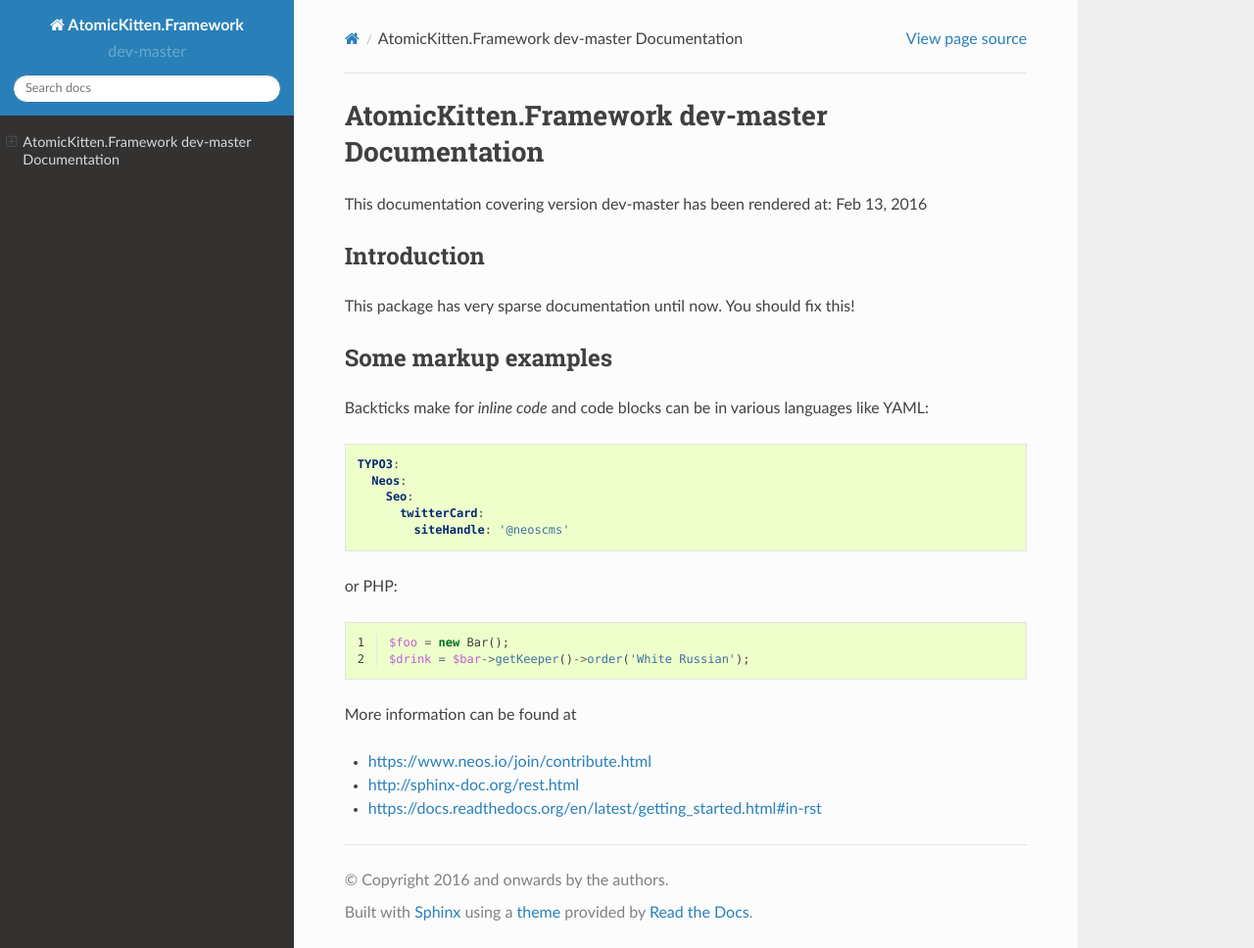
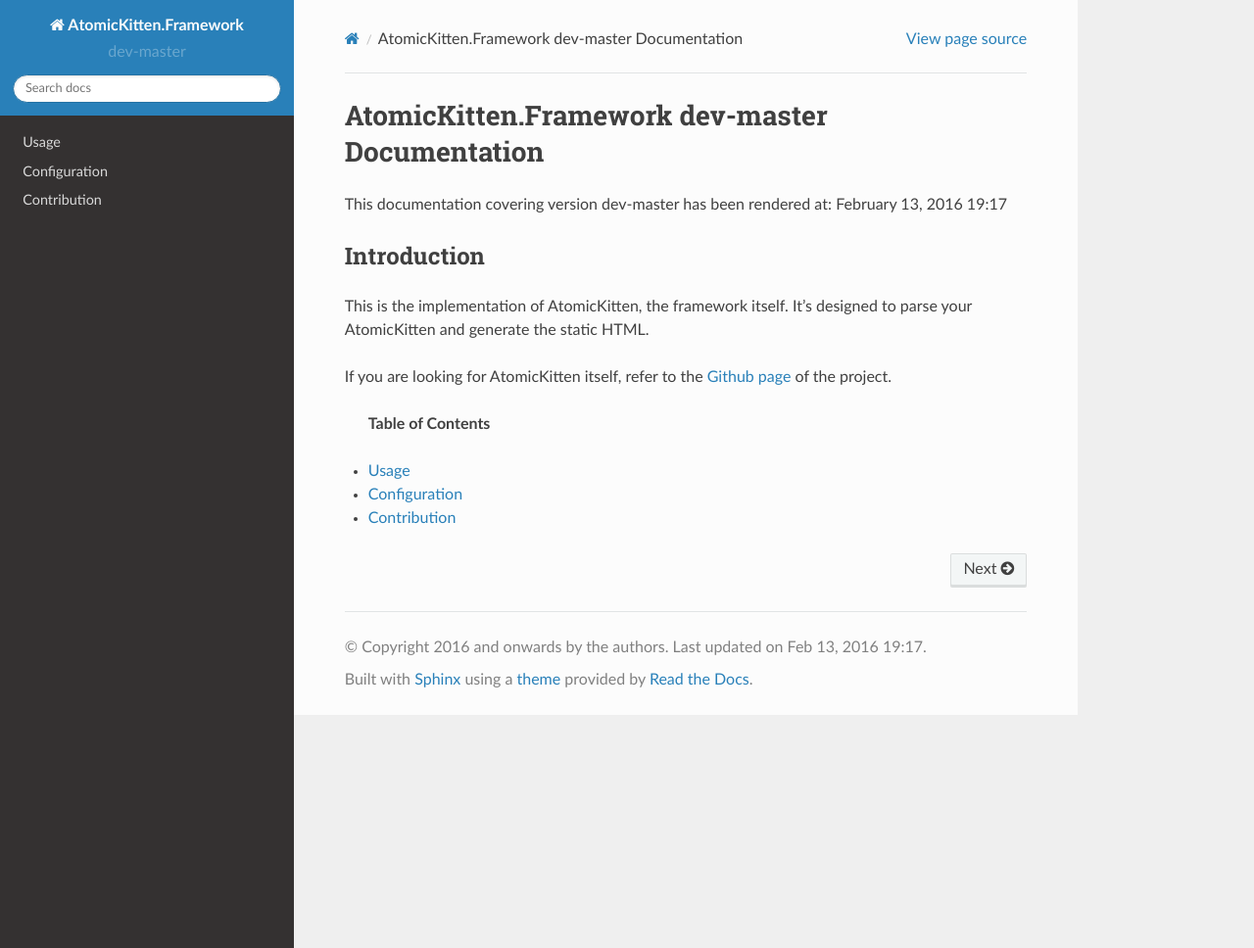
Before and after one commit to DanielSiepmann/AtomicKitten.Framework, a Sphinx documentation site: the page built from Documentation/index.rst, in a window 1280 px wide and 968 px high. Shown: the whole window at 98% size. Built offline with Sphinx 7.4.7 and the Read the Docs theme 2.0.0, drawn with Linux system fonts in a browser that asks for light colours.

Commit message:
[WIP][FEATURE] Add documentation

```diff
--- a/Documentation/conf.py
+++ b/Documentation/conf.py
@@ -52,7 +52,7 @@
 # General information about the project.
 project = u'AtomicKitten.Framework'
 copyright = u'2016 and onwards by the authors'
-author = u'Author and Contributors'
+author = u'Daniel Siepmann and Contributors'
 
 # The version info for the project you're documenting, acts as replacement for
 # |version| and |release|, also used in various other places throughout the
@@ -74,7 +74,7 @@
 # non-false value, then it is used:
 #today = ''
 # Else, today_fmt is used as the format for a strftime call.
-#today_fmt = '%B %d, %Y'
+today_fmt = '%B %d, %Y %H:%M'
 
 # List of patterns, relative to source directory, that match files and
 # directories to ignore when looking for source files.
@@ -85,7 +85,7 @@
 #default_role = None
 
 # If true, '()' will be appended to :func: etc. cross-reference text.
-#add_function_parentheses = True
+add_function_parentheses = True
 
 # If true, the current module name will be prepended to all description
 # unit titles (such as .. function::).
@@ -105,7 +105,7 @@
 #keep_warnings = False
 
 # If true, `todo` and `todoList` produce output, else they produce nothing.
-todo_include_todos = False
+todo_include_todos = True
 
 
 # -- Options for HTML output ----------------------------------------------
@@ -160,11 +160,11 @@
 
 # If not '', a 'Last updated on:' timestamp is inserted at every page bottom,
 # using the given strftime format.
-#html_last_updated_fmt = '%b %d, %Y'
+html_last_updated_fmt = '%b %d, %Y %H:%M'
 
 # If true, SmartyPants will be used to convert quotes and dashes to
 # typographically correct entities.
-#html_use_smartypants = True
+html_use_smartypants = True
 
 # Custom sidebar templates, maps document names to template names.
 #html_sidebars = {}
@@ -271,7 +271,7 @@
 ]
 
 # If true, show URL addresses after external links.
-#man_show_urls = False
+man_show_urls = True
 
 
 # -- Options for Texinfo output -------------------------------------------
@@ -299,7 +299,9 @@
 
 
 # Example configuration for intersphinx: refer to the Python standard library.
-intersphinx_mapping = {'https://docs.python.org/': None}
+intersphinx_mapping = {
+        'flow': ('http://flowframework.readthedocs.org/en/stable/', None)
+}
 
 # load PhpLexer
 from sphinx.highlighting import lexers
--- a/Documentation/index.rst
+++ b/Documentation/index.rst
@@ -6,31 +6,17 @@
 Introduction
 ------------
 
-This package has very sparse documentation until now. You should fix this!
+This is the implementation of AtomicKitten, the framework itself. It's designed to parse your
+AtomicKitten and generate the static HTML.
 
-Some markup examples
---------------------
+If you are looking for AtomicKitten itself, refer to the `Github page
+<https://github.com/DanielSiepmann/AtomicKitten>`_ of the project.
 
-Backticks make for `inline code` and code blocks can be in various languages like YAML:
+    **Table of Contents**
 
-.. code-block:: yaml
+.. toctree::
+    :titlesonly:
 
-  TYPO3:
-    Neos:
-      Seo:
-        twitterCard:
-          siteHandle: '@neoscms'
-
-or PHP:
-
-.. code-block:: php
-  :linenos:
-
-  $foo = new Bar();
-  $drink = $bar->getKeeper()->order('White Russian');
-
-More information can be found at
-
-* https://www.neos.io/join/contribute.html
-* http://sphinx-doc.org/rest.html
-* https://docs.readthedocs.org/en/latest/getting_started.html#in-rst
+    Usage/index
+    Configuration/index
+    Contribution/index
```
Also changed, not shown: Documentation/Configuration/index.rst (added, +29 -0 lines), Documentation/Contribution/index.rst (added, +7 -0 lines), Documentation/Usage/index.rst (added, +17 -0 lines), 1 other file.
